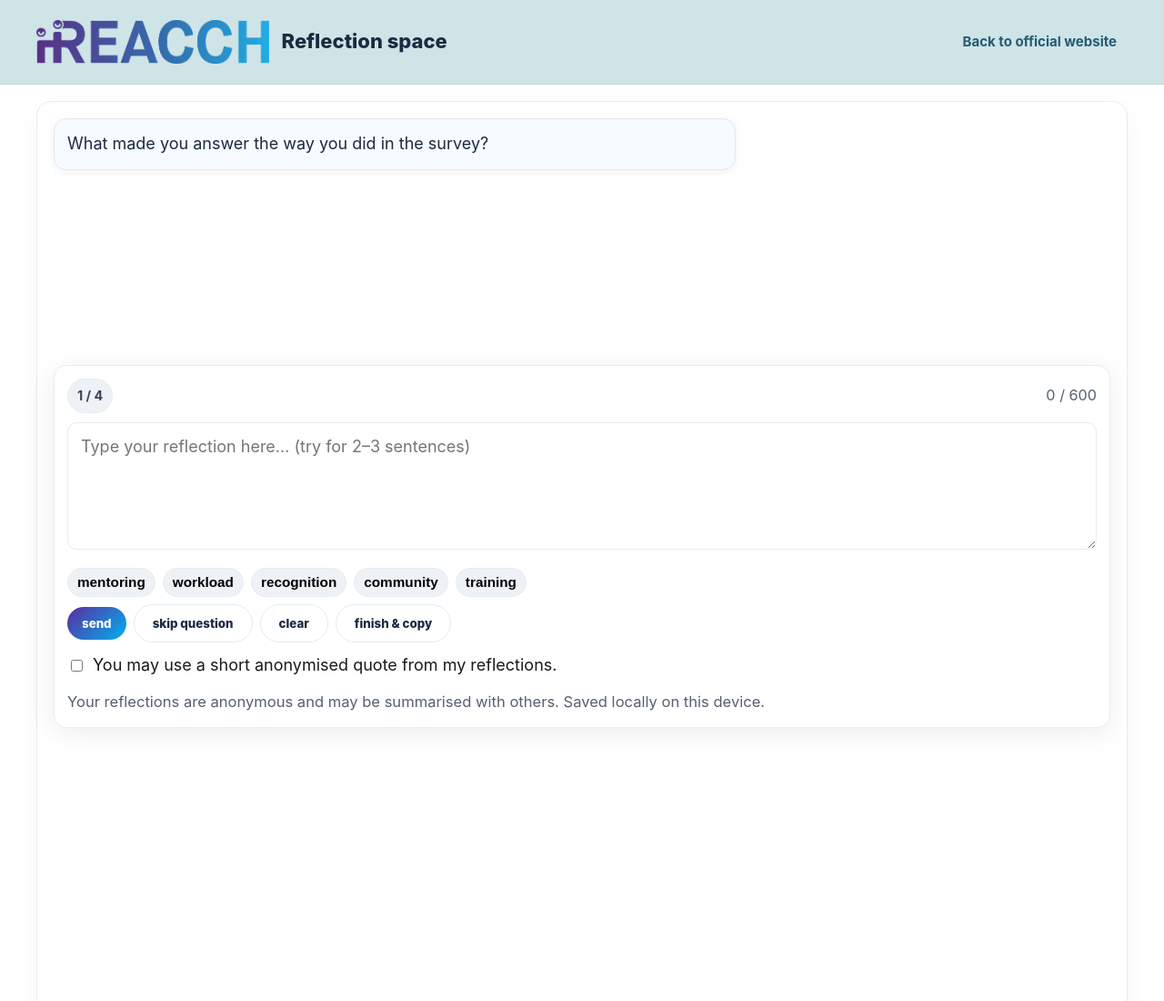
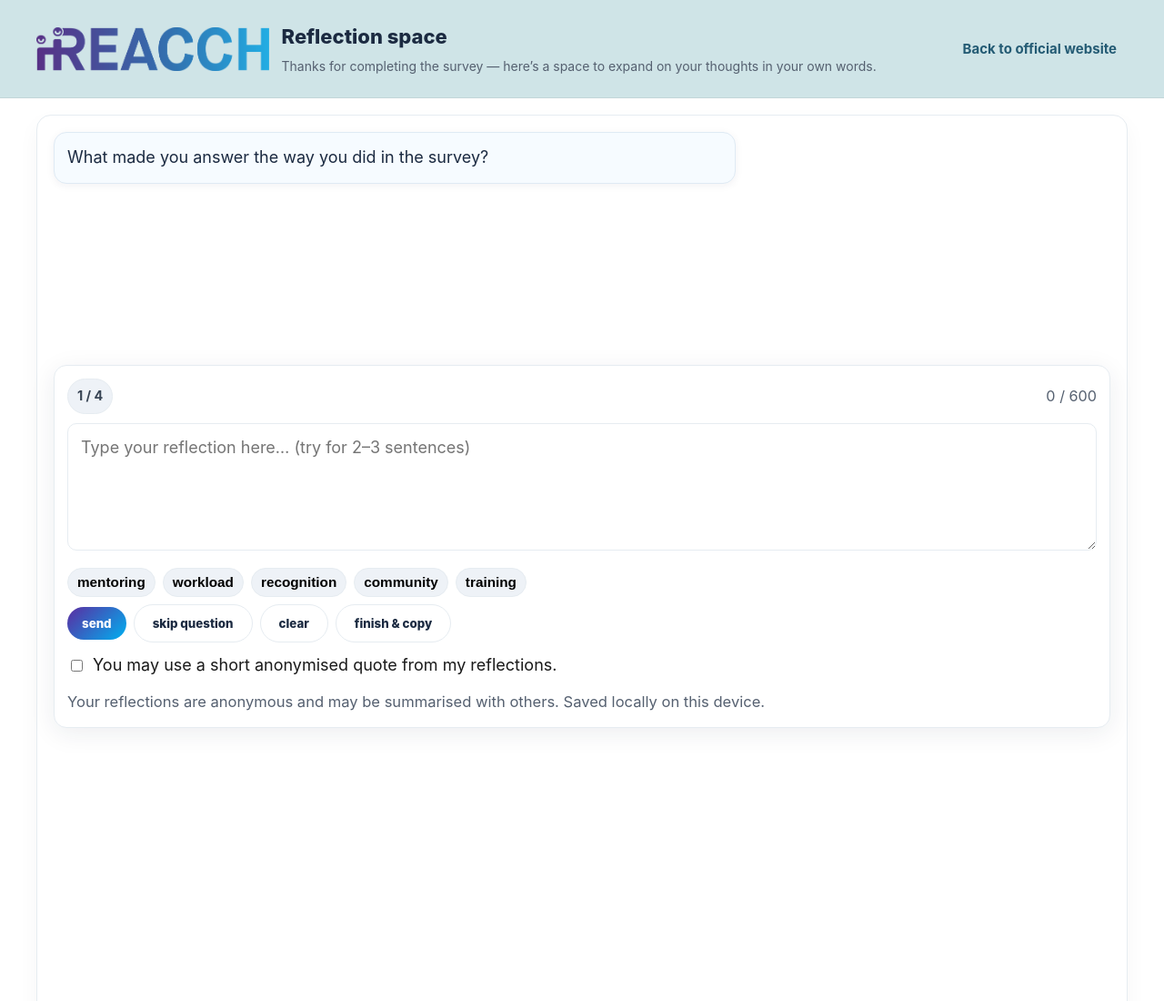
Before and after one commit to ireacch/ireacch.github.io, a website: page reflection.html in a window 1280 px wide. Shown: the top 1100 px of the page at 91% size. Drawn offline with Linux system fonts and the light colour scheme; files that its build step writes are made by us from their sources.

Commit message:
Update reflection.html

```diff
--- a/reflection.html
+++ b/reflection.html
@@ -22,7 +22,9 @@
     .overview-inner{ max-width:var(--page-max); margin:0 auto; padding:0 24px; display:flex; align-items:center; justify-content:space-between; gap:16px; }
     .brand-wrap{ display:flex; align-items:center; gap:14px; }
     .brand-wrap img{ height:48px; width:auto; display:block; }
+    .titles{ display:flex; flex-direction:column; }
     .page-title{ font-size:22px; font-weight:800; color:var(--ink); }
+    .page-sub{ margin-top:2px; font-size:14px; color:var(--muted); }
     .back-link{ font-weight:700; font-size:15px; color:#245b74; text-decoration:none; padding:8px 12px; border-radius:8px; }
     .back-link:hover{ background:rgba(0,0,0,.05); }
 
@@ -87,12 +89,15 @@
 </head>
 <body>
 
-  <!-- Matched header -->
+  <!-- Matched header with short introduction -->
   <header class="overview-bar" role="banner">
     <div class="overview-inner">
       <div class="brand-wrap">
         <img src="assets/img/ireacch-logo.png" alt="I-REACCH">
-        <div class="page-title">Reflection space</div>
+        <div class="titles">
+          <div class="page-title">Reflection space</div>
+          <div class="page-sub">Thanks for completing the survey — here’s a space to expand on your thoughts in your own words.</div>
+        </div>
       </div>
       <a class="back-link" href="https://ireacch.le.ac.uk/" target="_blank" rel="noopener">Back to official website</a>
     </div>
```
